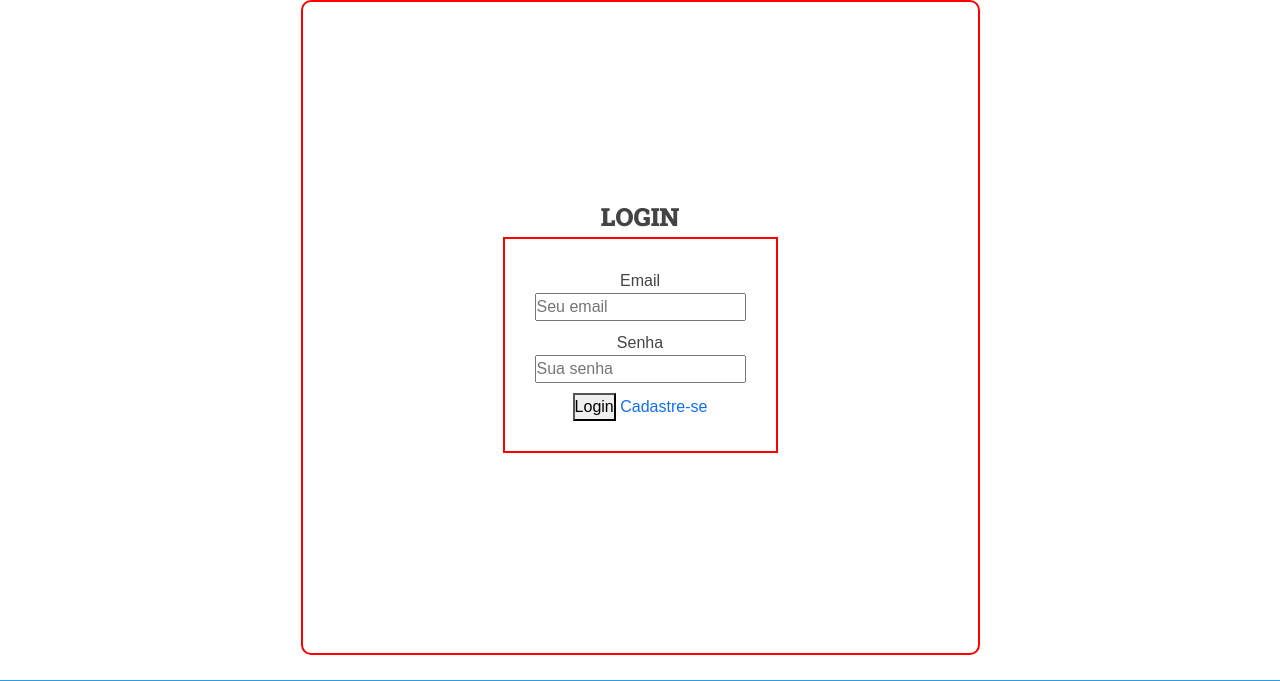
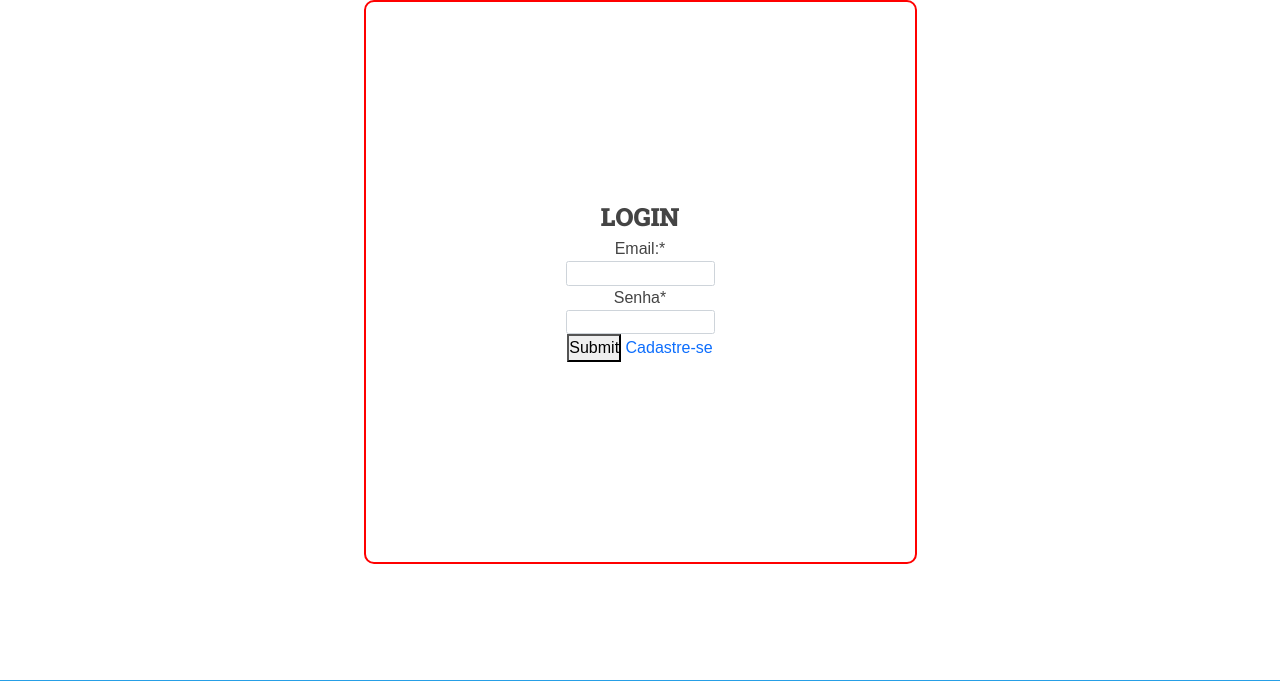
Before and after one commit to MnFCosta/projetoGAFF, a Django app: page /signin in a window 1280 px wide. Shown: the part 56-737 px from the top of the page. Run offline with Django 4.2, Linux system fonts and the light colour scheme; some libraries are stand-ins or nearby versions.

Commit message:
adicionando crispy forms ao formulário de login

```diff
--- a/familias/admin.py
+++ b/familias/admin.py
@@ -12,7 +12,7 @@ admin.site.register(componenteFamilia, ComponenteAdmin)
 class FamiliaAdmin(admin.ModelAdmin):
     list_display = ('id','nome')
     list_display_links = ('id','nome')
-    search_fields = ('nome',)
+    search_fields = ('nome','id')
     filter_horizontal = ('componentes',)
 
 
--- /dev/null
+++ b/login/forms.py
@@ -0,0 +1,7 @@
+from django import forms
+from django.contrib.auth.forms import AuthenticationForm
+
+
+class LoginForm(forms.Form):
+    email = forms.EmailField(label='Email:', max_length=100)
+    senha = forms.CharField(widget=forms.PasswordInput())
--- a/login/templates/login/pages/signin.html
+++ b/login/templates/login/pages/signin.html
@@ -1,9 +1,10 @@
 {% extends 'global/base.html' %}
+{% load crispy_forms_tags %}
 {% block content %}
 <div class="main-content main-content-list container">
         <div class="login-container">
             <h1>LOGIN</h1>
-            <form class="form" action="/signin" method='post'>
+            {% comment %} <form class="form" action="/signin" method='post'>
                 {% csrf_token %}
                 <label for="">Email</label>
                 <input type="text" id="email" name='email' placeholder='Seu email' Required>
@@ -11,7 +12,14 @@
                 <input type="password" id="password" name='password' placeholder='Sua senha' Required>
                 <button type = 'submit'>Login</button>
                 <a class="text-decoration-none" href="{% url 'login:register' %}">Cadastre-se</a>
+            </form> {% endcomment %}
+            <form method="post" action={% url 'login:signin' %}>
+                {% csrf_token %}
+                {{ form | crispy }}
+                <button type="submit">Submit</button>
+                <a class="text-decoration-none" href="{% url 'login:register' %}">Cadastre-se</a>
             </form>
+
         </div>
 </div>
 {% endblock content %}
--- a/login/views.py
+++ b/login/views.py
@@ -5,6 +5,7 @@ from colaboradores.models import User
 from django.contrib import messages
 from django.contrib.auth import authenticate, login, logout
 from utils.utils import login_excluded
+from .forms import LoginForm
 
 # Create your views here.
 def log(request):
@@ -12,32 +13,32 @@ def log(request):
 
 @login_excluded('teste:home')
 def signin(request):
+
     if request.method == "POST":
-        email = request.POST.get("email")
-        password = request.POST.get("password")
+        form = LoginForm(request.POST)
+        if form.is_valid():
+            email = form.cleaned_data.get('email')
+            password = form.cleaned_data.get('senha')
+            user = authenticate(email=email, password=password)
 
-        user = authenticate(email=email, password=password)
+            if user is not None:
+                login(request, user)
+                if ' ' in user.nome:
+                    fname, lname = user.nome.split(' ', 1)
+                else:
+                    fname = user.nome
+                    lname = ""
+                return render(request, 'teste/pages/home.html', context={
+                    'fname': fname,
+                    'lname': lname,
+                })
+            else:
+                messages.error(request, "Usuário ou senha incorretos!")
+                return redirect("login:signin")
+    else:
+        form = LoginForm()
 
-        if user is not None:
-            print(f"Seu nome é {user.nome}")
-            login(request, user)
-            if ' ' in user.nome:
-                fname, lname = user.nome.split(' ', 1)
-            else:
-                fname = user.nome
-                lname = ""
-            print(fname)
-            print(lname)
-            return render(request, 'teste/pages/home.html', context={
-                'fname': fname,
-                'lname': lname,
-            })
-        else:
-            messages.error(request, "Usuário ou senha incorretos!")
-            return redirect("login:signin")
-
-
-    return render(request, "login/pages/signin.html")
+    return render(request, "login/pages/signin.html", {'form': form})
 
 # @login_excluded('teste:home')
 def register_superuser(request):
--- a/projetoGAFF/settings.py
+++ b/projetoGAFF/settings.py
@@ -35,6 +35,8 @@ INSTALLED_APPS = [
     'django.contrib.sessions',
     'django.contrib.messages',
     'django.contrib.staticfiles',
+    'crispy_forms',
+    'crispy_bootstrap4',
     'teste',
     'login',
     'colaboradores',
@@ -152,3 +154,5 @@ MESSAGE_TAGS = {
     constants.SUCCESS: 'message-succ',
     constants.WARNING: 'message-warn',
 }
+
+CRISPY_TEMPLATE_PACK = 'bootstrap4'
--- a/requirements.txt
+++ b/requirements.txt
@@ -1,5 +1,6 @@
 asgiref==3.6.0
 Django==4.1.6
+django-crispy-forms==2.0
 mccabe==0.7.0
 mypy==1.0.0
 mypy-extensions==1.0.0
```
